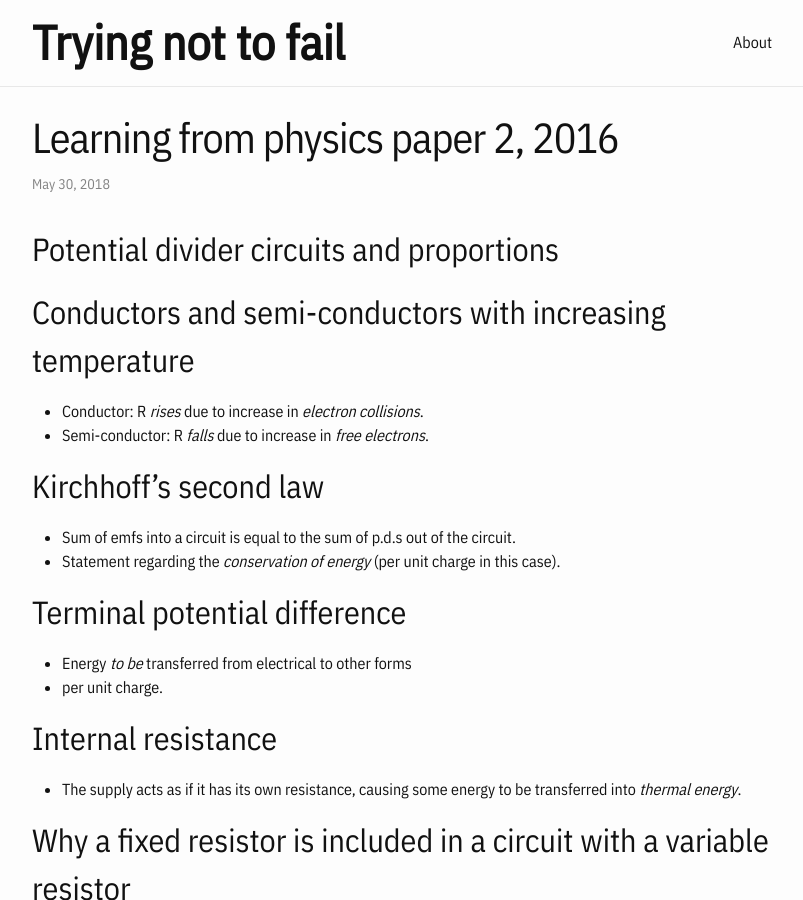
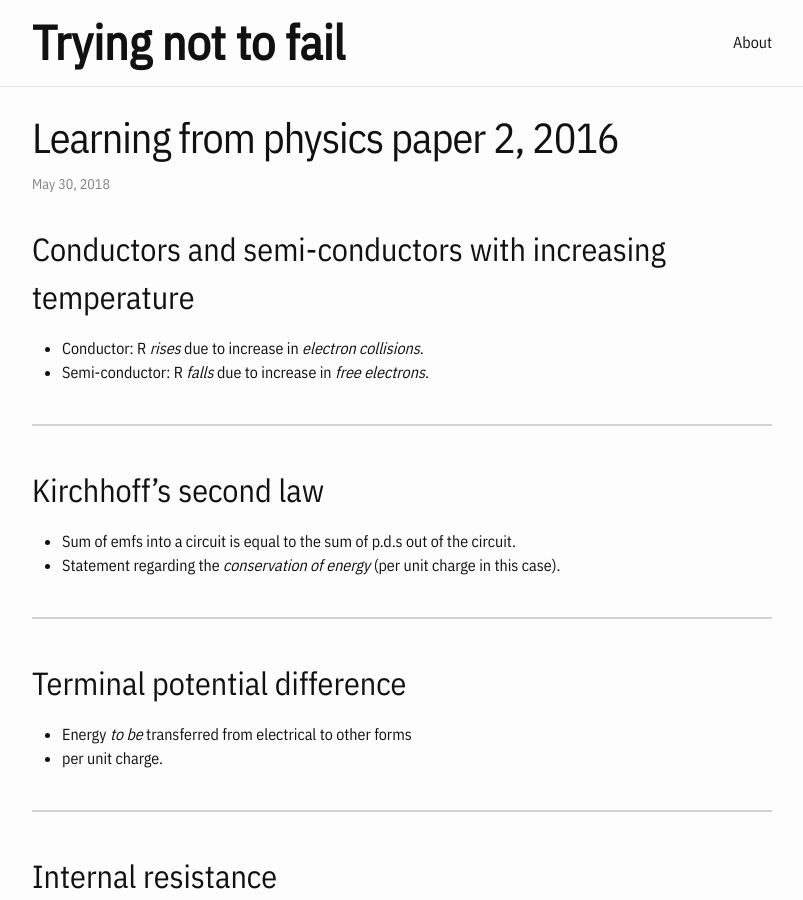
Before and after one commit to JontySR/JontySR.github.io, a Jekyll site: the page built from _posts/2018-05-30-phys-paper-2-2016.md, in a window 1280 px wide and 900 px high. Shown: the whole window, without its empty margins (238-1041 px from the left). Built offline with Jekyll 4.4.1, drawn with Linux system fonts in a browser that asks for light colours.

Commit message:
Added rules

```diff
--- a/_posts/2018-05-30-phys-paper-2-2016.md
+++ b/_posts/2018-05-30-phys-paper-2-2016.md
@@ -2,49 +2,53 @@
 layout: post
 title: Learning from physics paper 2, 2016
 ---
-
-## Potential divider circuits and proportions
-
 
 ## Conductors and semi-conductors with increasing temperature
 
 - Conductor: R *rises* due to increase in *electron collisions*.
 - Semi-conductor: R *falls* due to increase in *free electrons*.
 
+---
 
 ## Kirchhoff's second law
 
 - Sum of emfs into a circuit is equal to the sum of p.d.s out of the circuit.
 - Statement regarding the *conservation of energy* (per unit charge in this case).
 
+---
 
 ## Terminal potential difference
 
 - Energy *to be* transferred from electrical to other forms
 - per unit charge.
 
+---
 
 ## Internal resistance
 
 - The supply acts as if it has its own resistance, causing some energy to be transferred into *thermal energy*.
 
+---
 
 ## Why a fixed resistor is included in a circuit with a variable resistor
 
 - It's for safety, so the supply is not shorted by high current.
 
+---
 
 ## Similarity and difference between emission and absorption spectrum
 
 - Lines appear at the same positions.
 - Absorption shows black lines, emission shows coloured lines.
 
+---
 
 ## Evidence for believing that electron sometimes behave like waves
 
 - Can be diffracted through a thin sheet of graphite
 - producing rings/pattern.
 
+---
 
 ## EM waves acting like particles
 
```
